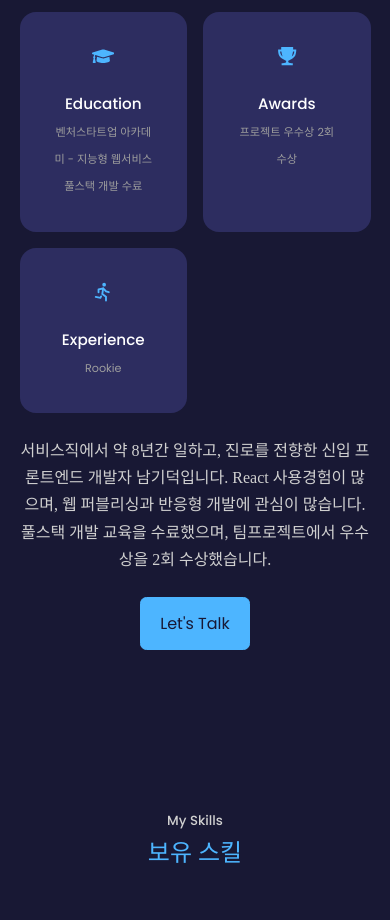
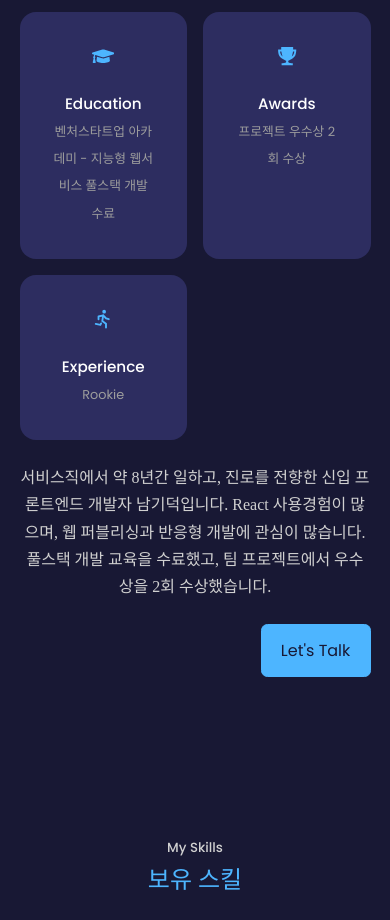
Before and after one commit to NamGideokk/portfolio-website, a React (Create React App) app: page / in a window 390 px wide. Shown: the part 1380-2300 px from the top of the page. Built offline with nearby package versions, Linux system fonts and the light colour scheme; a web font is replaced by a local one.

Commit message:
Nav > 스크롤 위치 숨김 처리 수정, About > article css 수정

```diff
--- a/src/components/about/About.jsx
+++ b/src/components/about/About.jsx
@@ -46,11 +46,11 @@ const About = () => {
           <p className="kor">
             서비스직에서 약 8년간 일하고, 진로를 전향한 신입 프론트엔드 개발자
             남기덕입니다. React 사용경험이 많으며, 웹 퍼블리싱과 반응형 개발에
-            관심이 많습니다. 풀스택 개발 교육을 수료했으며, 팀프로젝트에서
+            관심이 많습니다. 풀스택 개발 교육을 수료했고, 팀 프로젝트에서
             우수상을 2회 수상했습니다.
           </p>
 
-          <a href="#contact" className="btn btn-primary">
+          <a href="#contact" className="btn btn-primary to-contact__btn">
             Let's Talk
           </a>
         </div>
--- a/src/components/about/about.scss
+++ b/src/components/about/about.scss
@@ -33,6 +33,7 @@
   gap: 1.5rem;
 }
 
+// article
 .about__card {
   background-color: $bg-color-light;
   border: 1px solid transparent;
@@ -41,7 +42,7 @@
   text-align: center;
   transition: 0.3s;
 
-  :hover {
+  &:hover {
     background-color: transparent;
     border-color: $accent-color-dark;
   }
@@ -51,7 +52,7 @@
   }
 
   small {
-    font-size: 0.7rem;
+    font-size: 0.8rem;
     color: $font-color-dark;
   }
 }
@@ -69,7 +70,16 @@
   }
 }
 
+.to-contact__btn {
+  float: right;
+}
+
 /* 미디어 쿼리 (medium) */
+@media screen and (max-width: 1500px) {
+  .about__cards {
+    grid-template-columns: 1fr;
+  }
+}
 @media screen and (max-width: 1024px) {
   .about__container {
     grid-template-columns: 1fr;
@@ -85,6 +95,10 @@
     p {
       margin: 1rem 0 1.5rem;
     }
+  }
+
+  .about__cards {
+    grid-template-columns: repeat(3, 1fr);
   }
 }
 
--- a/src/components/nav/Nav.jsx
+++ b/src/components/nav/Nav.jsx
@@ -12,13 +12,15 @@ const Nav = () => {
   const [className, setClassName] = useState("");
 
   function changeNavBg() {
-    if (window.scrollY > 150 && window.scrollY <= 8700) {
+    if (window.scrollY > 150 && window.scrollY <= 7100) {
       setClassName("nav-bgcolor");
-    } else if (window.scrollY > 8500) {
+    } else if (window.scrollY > 7100) {
       setClassName("nav-dis-none");
     } else {
       setClassName("");
     }
+
+    console.log(window.scrollY);
   }
 
   window.addEventListener("scroll", changeNavBg);
```
